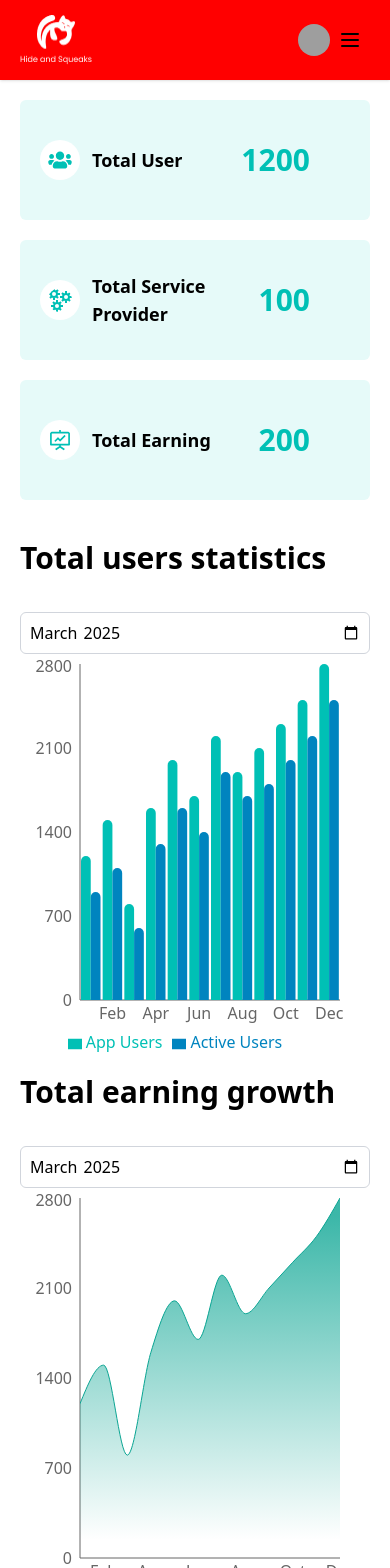
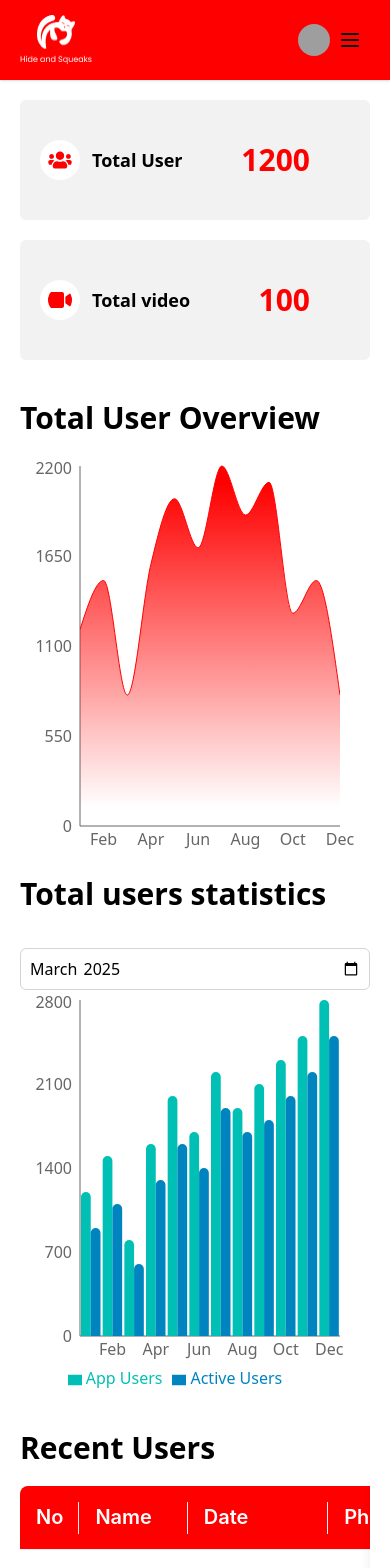
Before and after one commit to TAIJULAMAN/pet-toy-admin-dashboard, a React (Vite) app: page / in a window 390 px wide. Shown: the top 1568 px of the page. Built offline with nearby package versions, Linux system fonts and the light colour scheme; grey boxes are pictures that could not be loaded.

Commit message:
dashboard page

```diff
--- a/index.html
+++ b/index.html
@@ -2,7 +2,7 @@
 <html lang="en">
   <head>
     <meta charset="UTF-8" />
-    <link rel="icon" type="image/svg+xml" href="/iBadi.png" />
+    <link rel="icon" type="image/svg+xml" href="/header.png" />
     <meta name="viewport" content="width=device-width, initial-scale=1.0" />
     <title>Pet Toy</title>
   </head>
--- a/src/components/Dashboard/RecentUsers.jsx
+++ b/src/components/Dashboard/RecentUsers.jsx
@@ -67,7 +67,7 @@ const RecentUsers = () => {
       key: "action",
       render: () => (
         <button onClick={showModal}>
-          <MdArrowOutward className="text-[#4289FF] w-8 h-8" />
+          <MdArrowOutward className="text-[#FF0000] w-8 h-8" />
         </button>
       ),
     },
@@ -79,10 +79,10 @@ const RecentUsers = () => {
         theme={{
           components: {
             Table: {
-              headerBg: "rgb(19,194,194)",
+              headerBg: "#FF0000",
               headerColor: "rgb(255,255,255)",
-              cellFontSize: 16,
-              headerSplitColor: "rgb(19,194,194)",
+              cellFontSize: 20,
+              // headerSplitColor: "rgb(19,194,194)",
             },
           },
         }}
@@ -92,7 +92,7 @@ const RecentUsers = () => {
           <Table
             dataSource={dataSource}
             columns={columns}
-            pagination={{ pageSize: 5 }}
+            // pagination={{ pageSize: 5 }}
             scroll={{ x: "max-content" }}
           />
         </div>
@@ -104,15 +104,15 @@ const RecentUsers = () => {
           onCancel={handleCancel}
           footer={null}
         >
-          <div className="flex flex-col justify-center items-center p-5">
-            <h1 className="text-xl text-center text-[#00C0B5]">
-              Are you sure?
+          <div className="flex flex-col justify-center items-center py-10">
+            <h1 className="text-3xl text-center text-[#FF0000]">
+              Are you sure!
             </h1>
-            <p>Do you want to block this user profile?</p>
+            <p className="text-xl text-center mt-5">Do you want to block this user profile?</p>
             <div className="text-center py-5 w-full">
               <button
                 onClick={() => setIsModalOpen(false)}
-                className="bg-[#00c0b5] text-white font-semibold w-full py-2 px-5 rounded transition duration-200"
+                className="bg-[#FF0000] text-white font-semibold w-1/3 py-2 px-5 rounded transition duration-200"
               >
                 CONFIRM
               </button>
--- a/src/components/Dashboard/TotalEarningGrowth.jsx
+++ b/src/components/Dashboard/TotalEarningGrowth.jsx
@@ -12,9 +12,9 @@ const TotalEarningGrowth = () => {
     { month: "Jul", netRevenue: 2200 },
     { month: "Aug", netRevenue: 1900 },
     { month: "Sept", netRevenue: 2100 },
-    { month: "Oct", netRevenue: 2300 },
-    { month: "Nov", netRevenue: 2500 },
-    { month: "Dec", netRevenue: 2800 },
+    { month: "Oct", netRevenue: 1300 },
+    { month: "Nov", netRevenue: 1500 },
+    { month: "Dec", netRevenue: 800 },
   ];
 
   const CustomTooltip = ({ active, payload }) => {
@@ -38,8 +38,8 @@ const TotalEarningGrowth = () => {
       >
         <defs>
           <linearGradient id="colorPv" x1="0" y1="0" x2="0" y2="1">
-            <stop offset="5%" stopColor="#0ba593" stopOpacity={0.8} />
-            <stop offset="95%" stopColor="#0ba593" stopOpacity={0} />
+            <stop offset="5%" stopColor="#FF0000" stopOpacity={1} />
+            <stop offset="95%" stopColor="#FF0000" stopOpacity={0} />
           </linearGradient>
         </defs>
         <XAxis tickLine={false} dataKey="month" />
@@ -48,7 +48,7 @@ const TotalEarningGrowth = () => {
         <Area
           type="monotone"
           dataKey="netRevenue"
-          stroke="#0ba593"
+          stroke="#FF0000"
           fillOpacity={1}
           fill="url(#colorPv)"
         />
--- a/src/pages/dashboard/DashboardPage.jsx
+++ b/src/pages/dashboard/DashboardPage.jsx
@@ -1,5 +1,5 @@
 import { AiOutlineFundProjectionScreen } from "react-icons/ai";
-import { FaUsers } from "react-icons/fa";
+import { FaUsers, FaVideo } from "react-icons/fa";
 import { GrServices } from "react-icons/gr";
 import RecentUsers from "../../components/Dashboard/RecentUsers";
 import TotalUser from "../../components/Dashboard/TotalUsers";
@@ -17,50 +17,55 @@ function DashboardPage() {
   };
   return (
     <div className="flex flex-col">
-      <div className="grid grid-cols-1 md:grid-cols-2 mmd:grid-cols-2 lg:grid-cols-3 gap-5">
+      <div className="grid grid-cols-1 md:grid-cols-2 mmd:grid-cols-2 lg:grid-cols-2 gap-5">
         {/* Total User */}
-        <div className="flex  justify-between items-center p-5 bg-[#E6FAF9] rounded-md gap-5 h-30">
+        <div className="flex  justify-between items-center p-5 bg-[#F2F2F2] rounded-md gap-5 h-30">
           <div className="flex gap-3 items-center">
             <p className="rounded-full flex justify-center items-center">
               <FaUsers
                 size={20}
-                className=" bg-white rounded-full p-2 w-10 h-10 text-[#00c0b5]"
+                className=" bg-white rounded-full p-2 w-10 h-10 text-[#FF0000]"
               />
             </p>
             <p className="text-lg md:text-2xl font-semibold">Total User</p>
           </div>
-          <p className="text-[#00c0b5] text-3xl font-bold mr-10">1200</p>
+          <p className="text-[#FF0000] text-3xl font-bold mr-10">1200</p>
         </div>
         {/*  Total Service Provider */}
-        <div className="flex  justify-between items-center p-5 bg-[#E6FAF9] rounded-md gap-5 h-30">
+        <div className="flex  justify-between items-center p-5 bg-[#F2F2F2] rounded-md gap-5 h-30">
           <div className="flex gap-3 items-center">
             <p className="rounded-full flex justify-center items-center">
-              <GrServices
+              <FaVideo
                 size={20}
-                className=" bg-white rounded-full p-2 w-10 h-10 text-[#00c0b5]"
+                className=" bg-white rounded-full p-2 w-10 h-10 text-[#FF0000]"
               />
             </p>
             <p className="text-lg md:text-2xl font-semibold">
-              Total Service Provider
+            Total video
             </p>
           </div>
-          <p className="text-[#00c0b5] text-3xl font-bold mr-10">100</p>
-        </div>
-        {/* Total Earning */}
-        <div className="flex  justify-between items-center p-5 bg-[#E6FAF9] rounded-md gap-5 h-30">
-          <div className="flex gap-3 items-center">
-            <p className="rounded-full flex justify-center items-center">
-              <AiOutlineFundProjectionScreen
-                size={20}
-                className=" bg-white rounded-full p-2 w-10 h-10 text-[#00c0b5]"
-              />
-            </p>
-            <p className="text-lg md:text-2xl font-semibold">Total Earning</p>
-          </div>
-          <p className="text-[#00c0b5] text-3xl font-bold mr-10">200</p>
+          <p className="text-[#FF0000] text-3xl font-bold mr-10">100</p>
         </div>
       </div>
       <div className="grid grid-cols-1 md:grid-cols-1 lg:grid-cols-2 gap-5 mt-10">
+
+        <div>
+          <div className="flex  items-start md:items-center justify-start">
+            <h1 className="text-3xl font-bold mb-5">Total User Overview</h1>
+            {/* <div className="w-full md:w-auto">
+              <input
+                type="month"
+                value={`${selectedYear}-${String(selectedMonth).padStart(
+                  2,
+                  "0"
+                )}`}
+                onChange={onChange}
+                className="p-2 border border-gray-300 rounded-md w-full"
+              />
+            </div> */}
+          </div>
+          <TotalEarningGrowth />
+        </div>
         <div>
           <div className="flex flex-col md:flex-row items-start md:items-center justify-between gap-4">
             <h1 className="text-3xl font-bold mb-5">Total users statistics</h1>
@@ -78,23 +83,6 @@ function DashboardPage() {
           </div>
           <TotalUser />
         </div>
-        <div>
-          <div className="flex flex-col md:flex-row items-start md:items-center justify-between gap-4">
-            <h1 className="text-3xl font-bold mb-5">Total earning growth</h1>
-            <div className="w-full md:w-auto">
-              <input
-                type="month"
-                value={`${selectedYear}-${String(selectedMonth).padStart(
-                  2,
-                  "0"
-                )}`}
-                onChange={onChange}
-                className="p-2 border border-gray-300 rounded-md w-full"
-              />
-            </div>
-          </div>
-          <TotalEarningGrowth />
-        </div>
       </div>
       <div className="mt-10">
         <h1 className="text-3xl font-bold mb-5">Recent Users</h1>
```
Also changed, not shown: public/iBadi.png (deleted).
